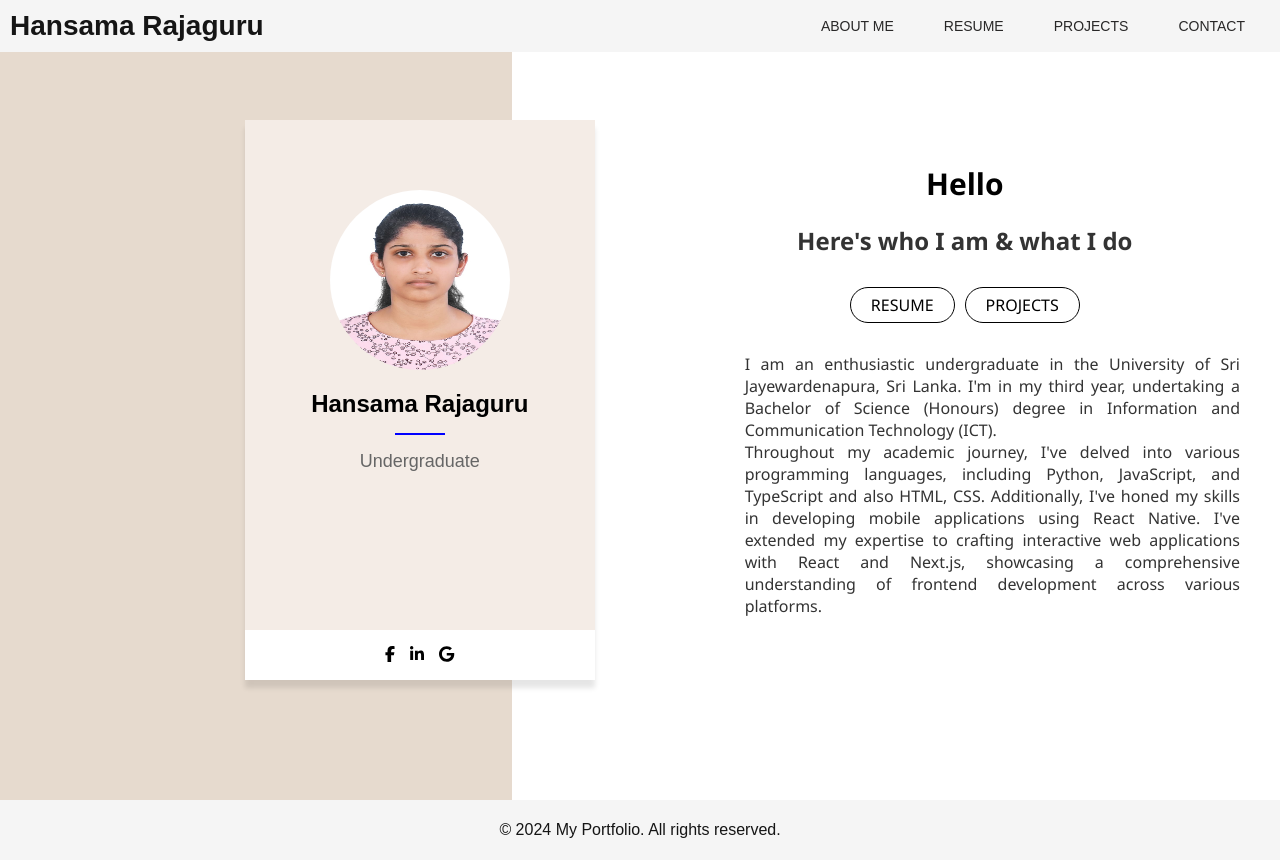
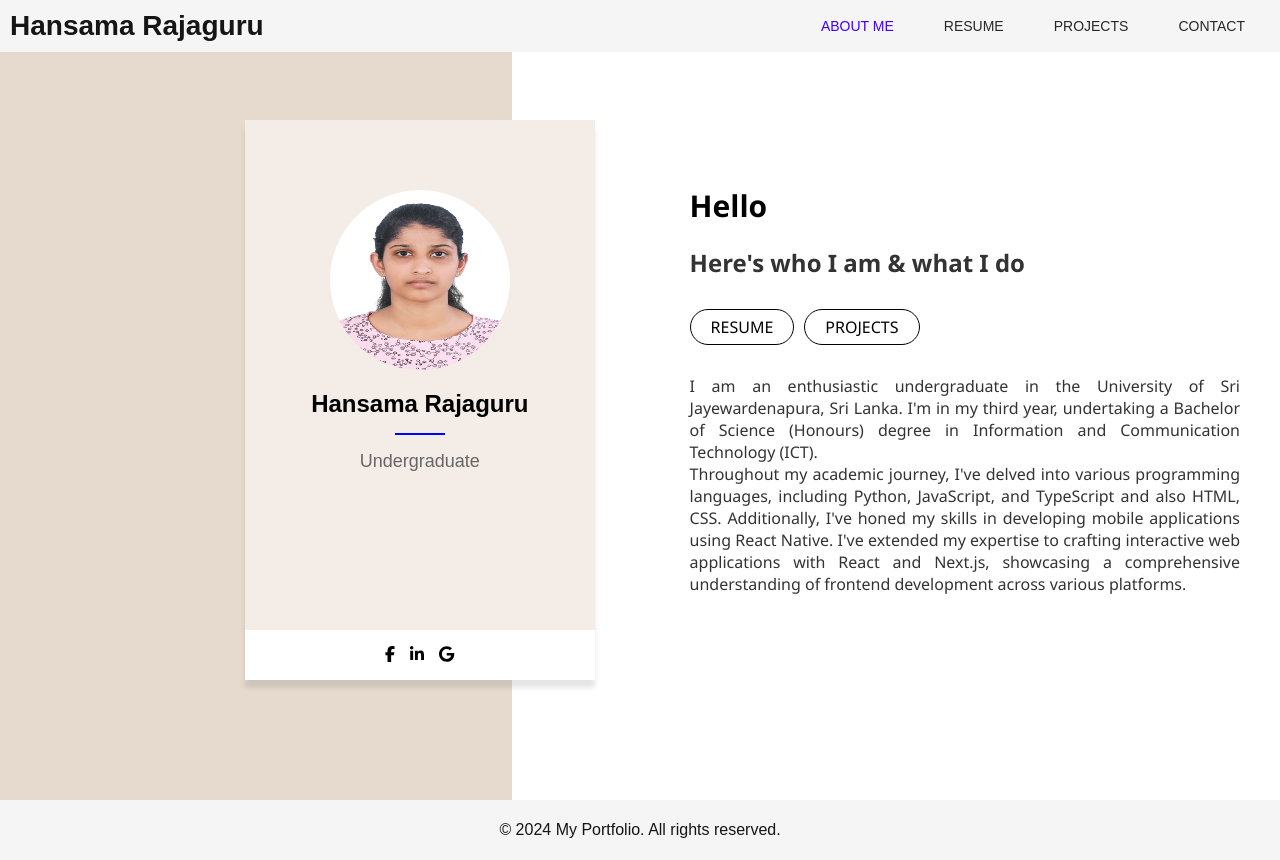
Before and after one commit to HansamaRajaguru/Hansama-Rajaguru, a React (Create React App) app in the folder my-portfolio/: page / in a window 1280 px wide. Built offline with nearby package versions, Linux system fonts and the light colour scheme.

Commit message:
Added hover effect to profile card and image for smooth scaling and improved interaction

```diff
--- a/my-portfolio/src/components/HeroSection.css
+++ b/my-portfolio/src/components/HeroSection.css
@@ -1,3 +1,4 @@
+
 
 
 .hero-section {
@@ -29,10 +30,16 @@
     box-shadow: 0px 8px 5px rgba(5, 3, 3, 0.1);
     position: absolute;
     left: 50%;
-    transform: translateX(-50%);
+    transform: translateX(-50%) scale(1);
     z-index: 2;
+    transition: transform 0.3s ease-in-out, box-shadow 0.3s ease-in-out;
+}
+.profile-card:hover {
+    transform: translateX(-50%) scale(1.05);
+    box-shadow: 0px 12px 15px rgba(5, 3, 3, 0.2);
+    cursor: pointer;
+}
 
-}
 .hero-right {
     flex: 0 0 60%;
     background-color: #ffffff;
@@ -53,8 +60,12 @@
     margin-left: auto;
     margin-right: auto;
     margin-top: 20%;
+    transition: transform 0.3s ease-in-out, box-shadow 0.3s ease-in-out;
 }
-
+.profile-img:hover {
+    transform: scale(1); /* Scale the image up slightly on hover */
+    box-shadow: 0px 4px 15px rgba(0, 0, 0, 0.3); /* Add shadow on hover */
+}
 .profile-name {
     font-size: 24px; /* Adjust font size */
     text-align: center;
@@ -105,12 +116,12 @@
     font-family:'Segoe UI', Tahoma, Geneva, Verdana, sans-serif;
 }
 .right-text h1{
-    text-align: center;
+    text-align:left;
     font-size: 30px;
 }
 .right-text-title {
     font-size: 24px; /* Adjust font size as needed */
-    text-align: center;
+    text-align: left;
     margin-bottom: 20px;
 
 }
@@ -118,13 +129,12 @@
 .right-text-content {
     font-size: 16px; /* Adjust font size as needed */
     color: #333;
-    margin-left: 10%;
     text-align: justify;
 }
 
 .button-container {
     display: flex;
-    justify-content: center;
+
     margin-bottom: 20px;
     gap: 10px; /* Space between buttons */
 }
@@ -137,7 +147,7 @@
     margin-top: 10px;
     margin-bottom: 10px;
     color: #000; /* Text color */
-
+    font-weight: 400;
     border: 1px solid #000; /* Black border */
     border-radius: 20px;
     text-align: center;
@@ -147,4 +157,5 @@
 .button:hover {
     background-color: #4002fb;
     border-color: #6f40fd;
+    color:#ffffff;
 }
--- a/my-portfolio/src/components/HeroSection.tsx
+++ b/my-portfolio/src/components/HeroSection.tsx
@@ -7,7 +7,7 @@ import { faFacebookF, faLinkedinIn, faGoogle } from '@fortawesome/free-brands-sv
 
 const HeroSection: React.FC = () => {
   return (
-    <div className="hero-section">
+    <div className="hero-section" id="about">
       <div className="hero-left">
       <div className="profile-card">
       <img
--- a/my-portfolio/src/components/Navbar.css
+++ b/my-portfolio/src/components/Navbar.css
@@ -41,7 +41,12 @@
   .nav-links a:hover {
     color: #4002fb;
   }
+  /* Active class styling */
+.nav-links a.active {
+    color: #4002fb;
+    font-weight:lighter;
 
+  }
   /* Ensure the navbar remains horizontal on small screens */
   @media (max-width: 768px) {
     .navbar {
@@ -79,3 +84,6 @@
       font-size: 16px; /* Adjust link font size */
     }
   }
+  html {
+    scroll-behavior: smooth;
+  }
--- a/my-portfolio/src/components/Navbar.tsx
+++ b/my-portfolio/src/components/Navbar.tsx
@@ -1,16 +1,54 @@
 // src/components/Navbar.tsx
-import React from 'react';
+import React, { useState } from 'react';
 import './Navbar.css';
 
 const Navbar: React.FC = () => {
+  const [activeLink, setActiveLink] = useState<string>('about');
+
+  const handleSetActive = (link: string) => {
+    setActiveLink(link);
+  };
+
   return (
     <nav className="navbar">
       <div className="logo">Hansama Rajaguru</div>
       <ul className="nav-links">
-        <li><a href="#about">ABOUT ME</a></li>
-        <li><a href="#resume">RESUME</a></li>
-        <li><a href="#projects">PROJECTS</a></li>
-        <li><a href="#contact">CONTACT</a></li>
+        <li>
+          <a
+            href="#about"
+            className={activeLink === 'about' ? 'active' : ''}
+            onClick={() => handleSetActive('about')}
+          >
+            ABOUT ME
+          </a>
+        </li>
+        <li>
+          <a
+            href="#resume"
+            className={activeLink === 'resume' ? 'active' : ''}
+            onClick={() => handleSetActive('resume')}
+          >
+            RESUME
+          </a>
+        </li>
+        <li>
+          <a
+            href="#projects"
+            className={activeLink === 'projects' ? 'active' : ''}
+            onClick={() => handleSetActive('projects')}
+          >
+            PROJECTS
+          </a>
+        </li>
+        <li>
+          <a
+            href="#contact"
+            className={activeLink === 'contact' ? 'active' : ''}
+            onClick={() => handleSetActive('contact')}
+          >
+            CONTACT
+          </a>
+        </li>
       </ul>
     </nav>
   );
```
